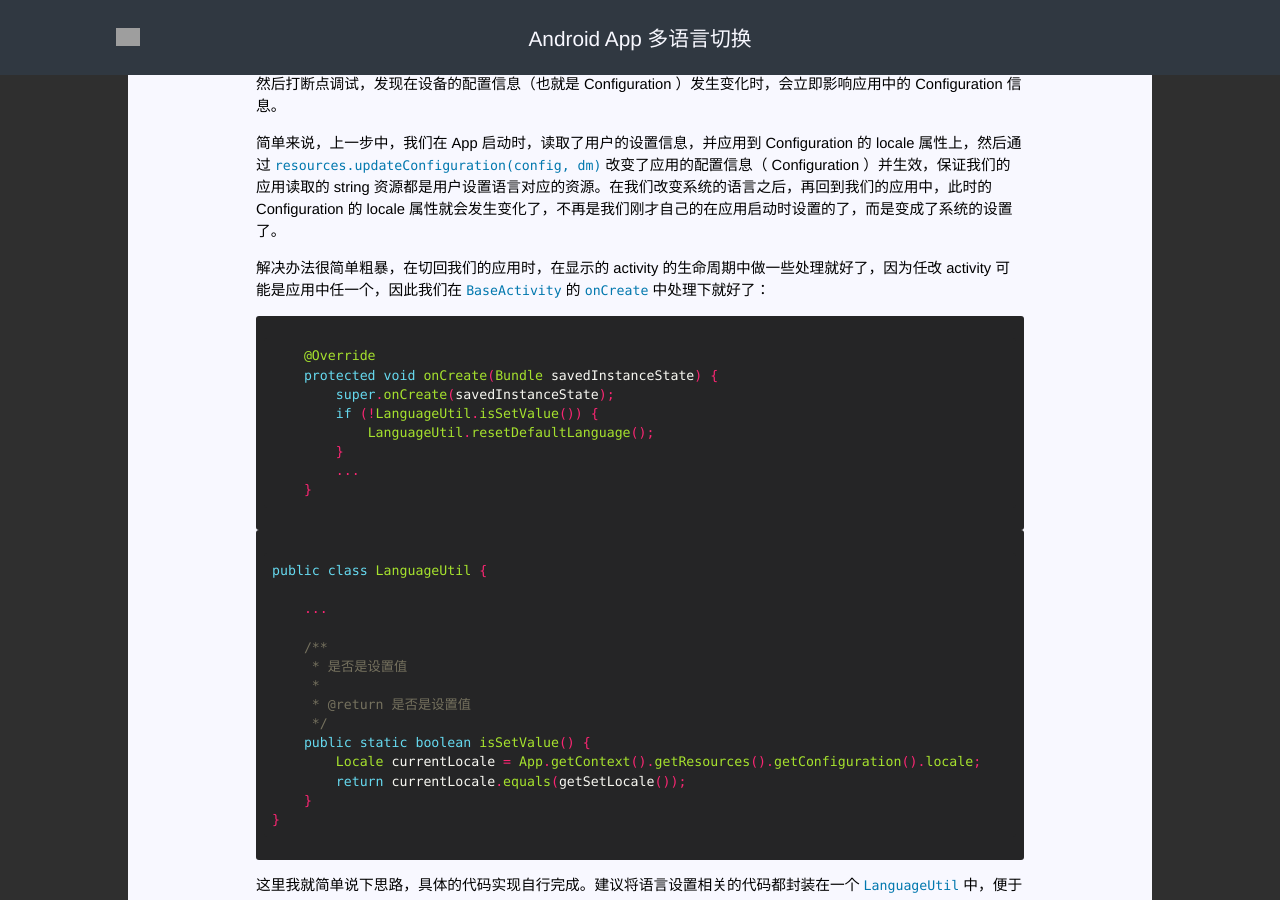
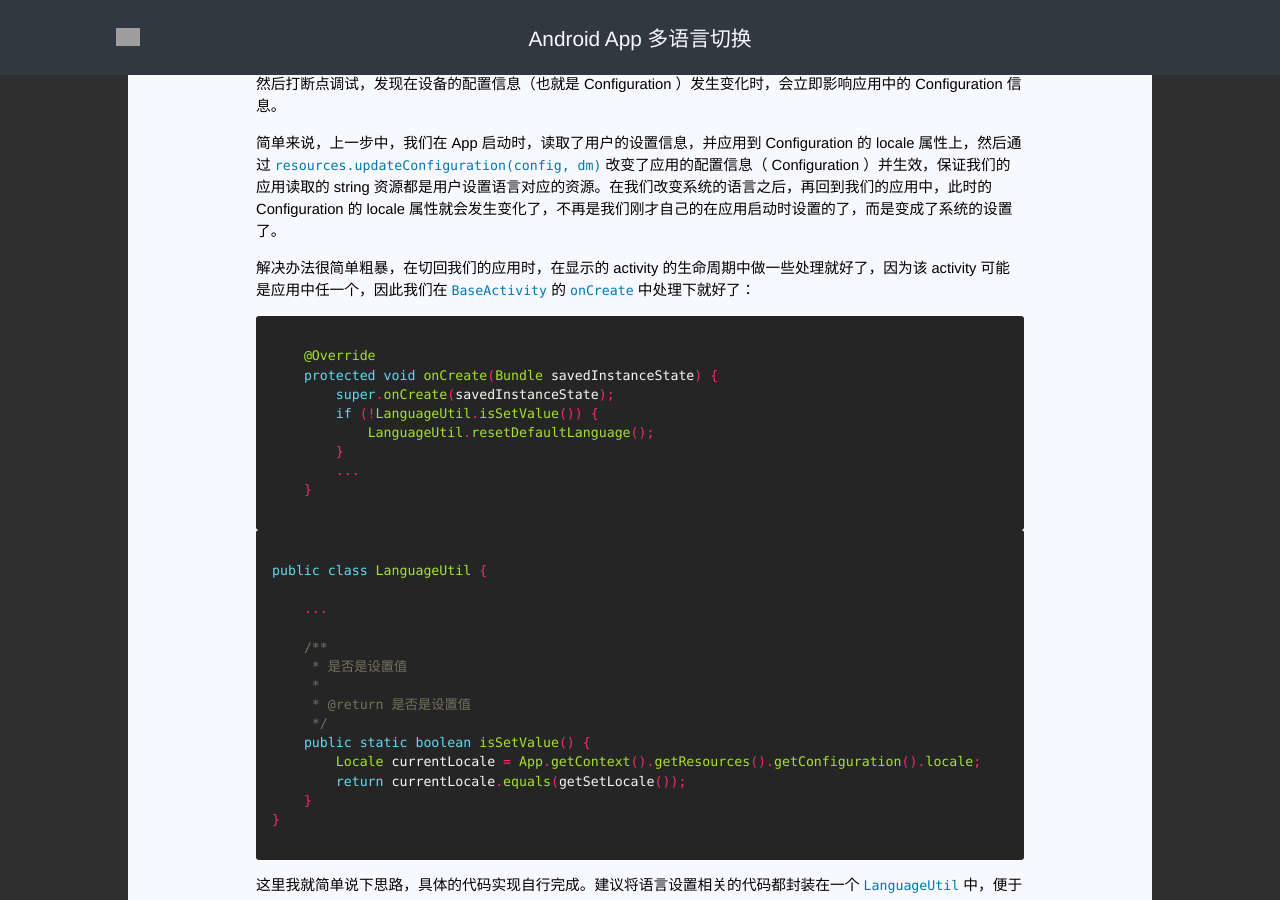
Before and after one commit to laobie/laobie.github.io, a Jekyll site: the page built from _posts/2016-05-14-switch-language-on-android-app.md, in a window 1280 px wide and 900 px high, scrolled down 2893 px. Built offline with Jekyll 4.4.1, drawn with Linux system fonts in a browser that asks for light colours; comment, search, counter and statistics services are not loaded; grey boxes are pictures that could not be loaded.

Commit message:
modify some mistake

```diff
--- a/_posts/2016-05-14-switch-language-on-android-app.md
+++ b/_posts/2016-05-14-switch-language-on-android-app.md
@@ -106,7 +106,7 @@ public class App extends MultiDexApplication {
 
 简单来说，上一步中，我们在 App 启动时，读取了用户的设置信息，并应用到 Configuration 的 locale 属性上，然后通过 `resources.updateConfiguration(config, dm)` 改变了应用的配置信息（ Configuration ）并生效，保证我们的应用读取的 string 资源都是用户设置语言对应的资源。在我们改变系统的语言之后，再回到我们的应用中，此时的 Configuration 的 locale 属性就会发生变化了，不再是我们刚才自己的在应用启动时设置的了，而是变成了系统的设置了。
 
-解决办法很简单粗暴，在切回我们的应用时，在显示的 activity 的生命周期中做一些处理就好了，因为任改 activity 可能是应用中任一个，因此我们在 `BaseActivity` 的 `onCreate` 中处理下就好了：
+解决办法很简单粗暴，在切回我们的应用时，在显示的 activity 的生命周期中做一些处理就好了，因为该 activity 可能是应用中任一个，因此我们在 `BaseActivity` 的 `onCreate` 中处理下就好了：
 
 ~~~ java
     @Override
```
